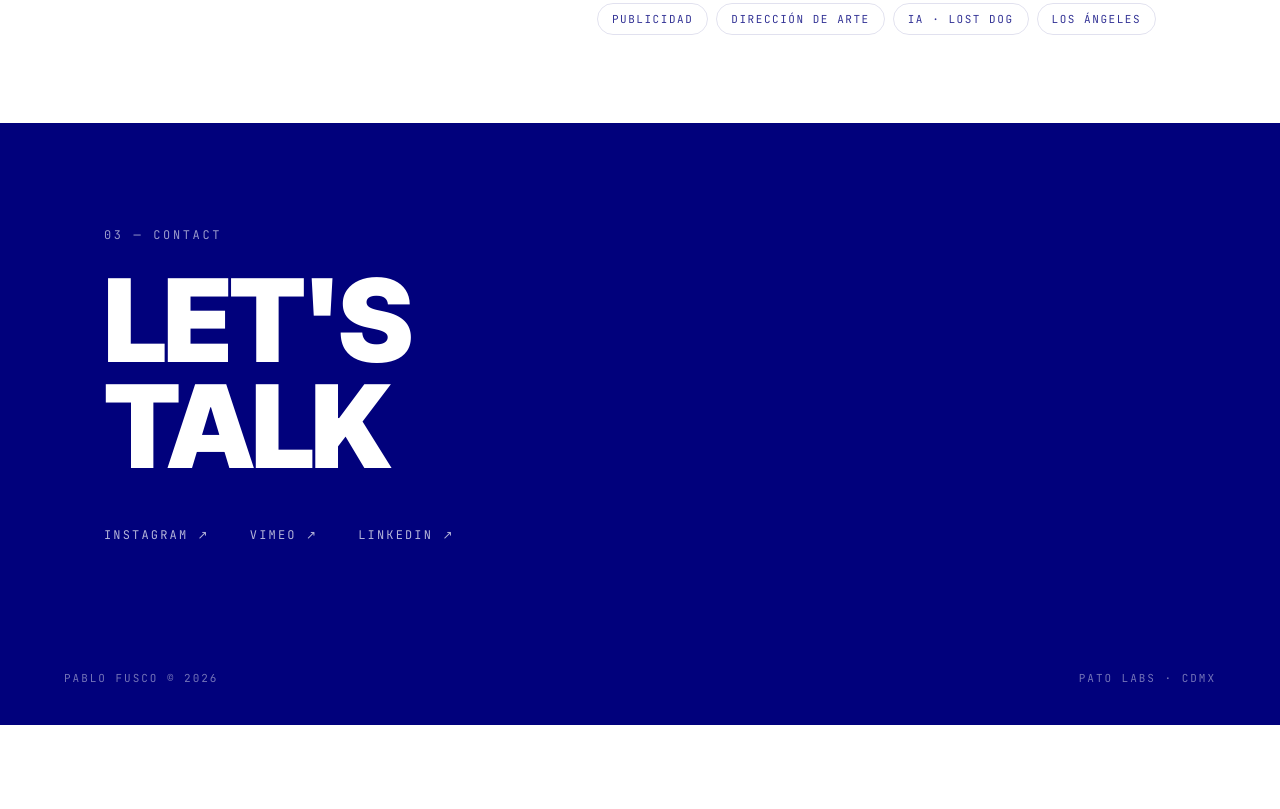
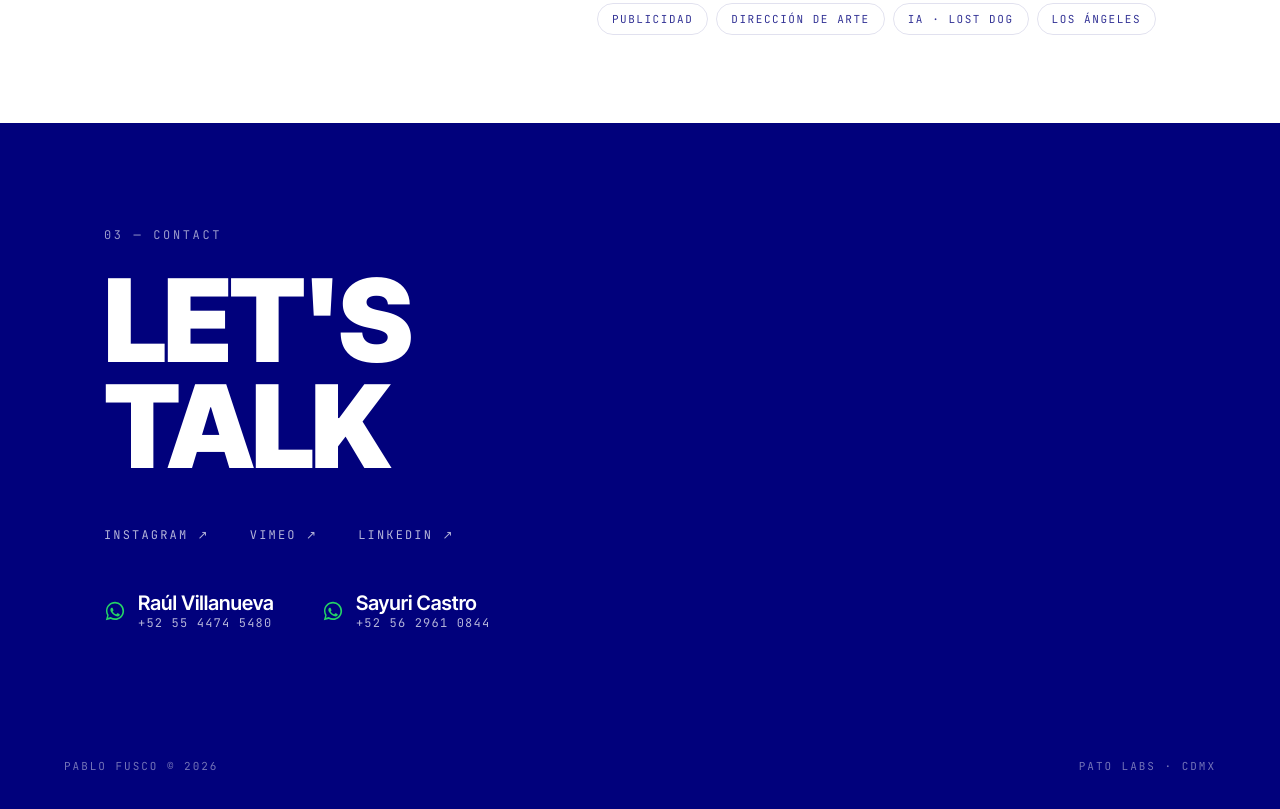
Before and after one commit to aaronmartnz/fusco, a plain HTML site: page index.html in a window 1280 px wide. Shown: the part 2314-3123 px from the top of the page. Before the commit the page ends 3039 px from the top, so only its background shows below. Drawn offline with Linux system fonts and the light colour scheme.

Commit message:
Agregar contactos con enlace a WhatsApp en sección Contact
Co-Authored-By: Claude Opus 4.8 (1M context) <noreply@anthropic.com>

```diff
--- a/index.html
+++ b/index.html
@@ -143,6 +143,15 @@
                    text-transform:uppercase; transition:color 0.25s ease; }
   .contact-row a:hover { color:#fff; }
 
+  /* ── people / whatsapp ─────────────────────────────────── */
+  .contact-people { margin-top:clamp(34px,6vh,64px); display:flex; flex-wrap:wrap; gap:16px 48px; }
+  .wa { display:inline-flex; align-items:center; gap:12px; color:#fff; text-decoration:none; transition:opacity 0.25s ease; }
+  .wa:hover { opacity:0.75; }
+  .wa svg { width:22px; height:22px; flex:none; fill:#25D366; }
+  .wa .who { display:flex; flex-direction:column; line-height:1.25; }
+  .wa .name { font-weight:600; font-size:clamp(16px,1.6vw,20px); }
+  .wa .num { font-family:var(--mono); font-size:12px; letter-spacing:0.1em; opacity:0.7; }
+
   .foot { background:var(--blue); color:rgba(255,255,255,0.45); font-family:var(--mono); font-size:11px; letter-spacing:0.18em;
           text-transform:uppercase; display:flex; justify-content:space-between; gap:16px; flex-wrap:wrap;
           padding:24px clamp(20px,5vw,64px) 40px; }
@@ -233,6 +242,16 @@
       <a href="#">Instagram ↗</a>
       <a href="#">Vimeo ↗</a>
       <a href="#">LinkedIn ↗</a>
+    </div>
+    <div class="contact-people reveal">
+      <a class="wa" href="https://wa.me/525544745480" target="_blank" rel="noopener">
+        <svg viewBox="0 0 24 24" aria-hidden="true"><path d="M12.04 2c-5.46 0-9.9 4.44-9.9 9.9 0 1.75.46 3.45 1.32 4.95L2 22l5.3-1.39a9.86 9.86 0 0 0 4.73 1.2h.01c5.46 0 9.9-4.44 9.9-9.9 0-2.65-1.03-5.14-2.9-7.01A9.82 9.82 0 0 0 12.04 2zm0 1.8c2.16 0 4.19.84 5.72 2.37a8.03 8.03 0 0 1 2.37 5.72c0 4.46-3.63 8.1-8.1 8.1-1.5 0-2.96-.4-4.24-1.17l-.3-.18-3.15.83.84-3.07-.2-.31a8.06 8.06 0 0 1-1.24-4.3c0-4.46 3.63-8.1 8.1-8.1zm4.66 11.44c-.25-.13-1.5-.74-1.73-.82-.23-.09-.4-.13-.57.13-.17.25-.65.82-.8.99-.15.17-.29.19-.54.06-.25-.13-1.07-.4-2.04-1.26-.75-.67-1.26-1.5-1.41-1.75-.15-.25-.02-.39.11-.51.11-.11.25-.29.38-.44.13-.15.17-.25.25-.42.08-.17.04-.31-.02-.44-.06-.13-.57-1.38-.78-1.89-.21-.5-.42-.43-.57-.44l-.49-.01c-.17 0-.44.06-.67.31-.23.25-.88.86-.88 2.1 0 1.24.9 2.43 1.02 2.6.13.17 1.78 2.71 4.3 3.8.6.26 1.07.41 1.44.53.6.19 1.15.16 1.58.1.48-.07 1.5-.61 1.71-1.2.21-.59.21-1.09.15-1.2-.06-.11-.23-.17-.48-.3z"/></svg>
+        <span class="who"><span class="name">Raúl Villanueva</span><span class="num">+52 55 4474 5480</span></span>
+      </a>
+      <a class="wa" href="https://wa.me/525629610844" target="_blank" rel="noopener">
+        <svg viewBox="0 0 24 24" aria-hidden="true"><path d="M12.04 2c-5.46 0-9.9 4.44-9.9 9.9 0 1.75.46 3.45 1.32 4.95L2 22l5.3-1.39a9.86 9.86 0 0 0 4.73 1.2h.01c5.46 0 9.9-4.44 9.9-9.9 0-2.65-1.03-5.14-2.9-7.01A9.82 9.82 0 0 0 12.04 2zm0 1.8c2.16 0 4.19.84 5.72 2.37a8.03 8.03 0 0 1 2.37 5.72c0 4.46-3.63 8.1-8.1 8.1-1.5 0-2.96-.4-4.24-1.17l-.3-.18-3.15.83.84-3.07-.2-.31a8.06 8.06 0 0 1-1.24-4.3c0-4.46 3.63-8.1 8.1-8.1zm4.66 11.44c-.25-.13-1.5-.74-1.73-.82-.23-.09-.4-.13-.57.13-.17.25-.65.82-.8.99-.15.17-.29.19-.54.06-.25-.13-1.07-.4-2.04-1.26-.75-.67-1.26-1.5-1.41-1.75-.15-.25-.02-.39.11-.51.11-.11.25-.29.38-.44.13-.15.17-.25.25-.42.08-.17.04-.31-.02-.44-.06-.13-.57-1.38-.78-1.89-.21-.5-.42-.43-.57-.44l-.49-.01c-.17 0-.44.06-.67.31-.23.25-.88.86-.88 2.1 0 1.24.9 2.43 1.02 2.6.13.17 1.78 2.71 4.3 3.8.6.26 1.07.41 1.44.53.6.19 1.15.16 1.58.1.48-.07 1.5-.61 1.71-1.2.21-.59.21-1.09.15-1.2-.06-.11-.23-.17-.48-.3z"/></svg>
+        <span class="who"><span class="name">Sayuri Castro</span><span class="num">+52 56 2961 0844</span></span>
+      </a>
     </div>
   </div>
 </section>
```
